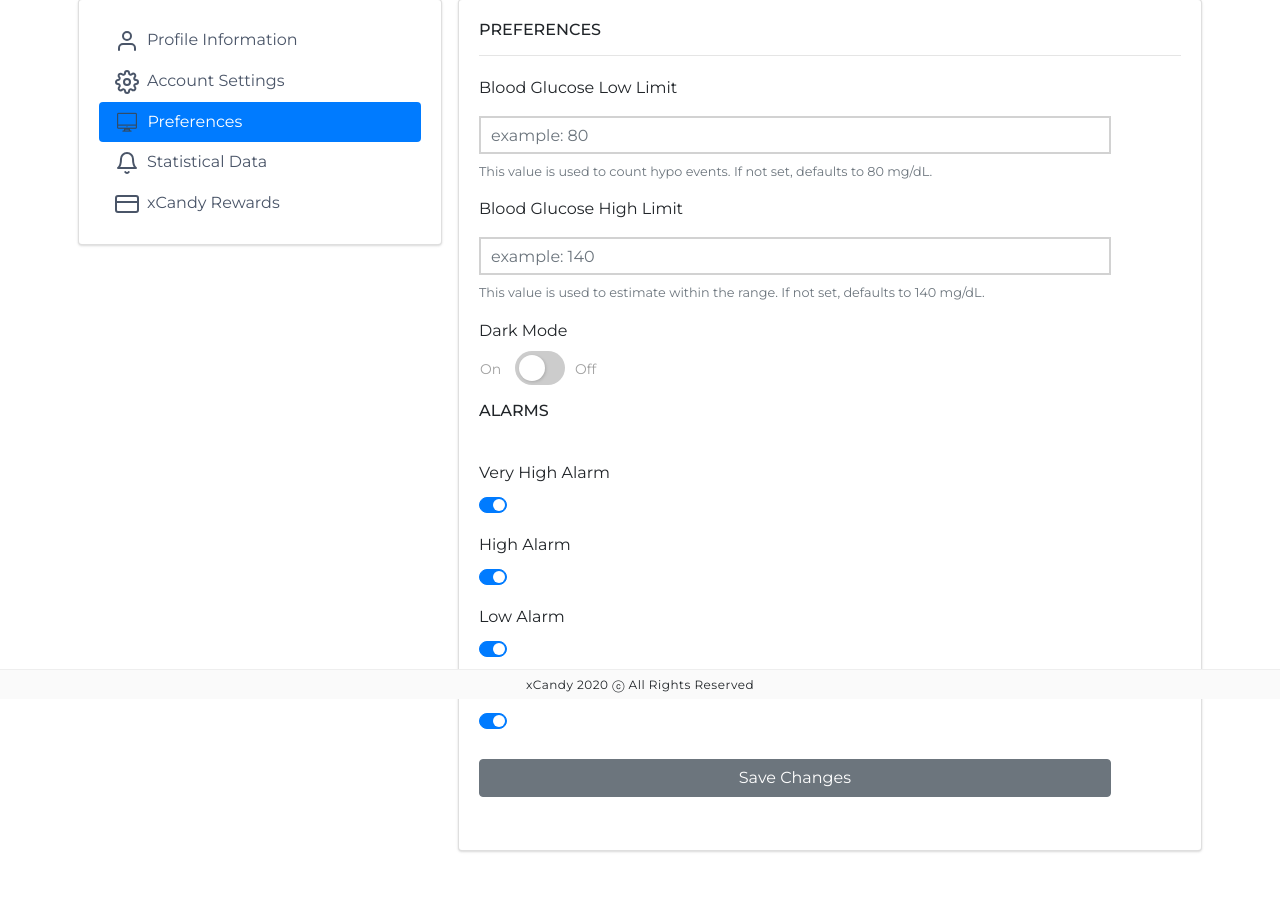
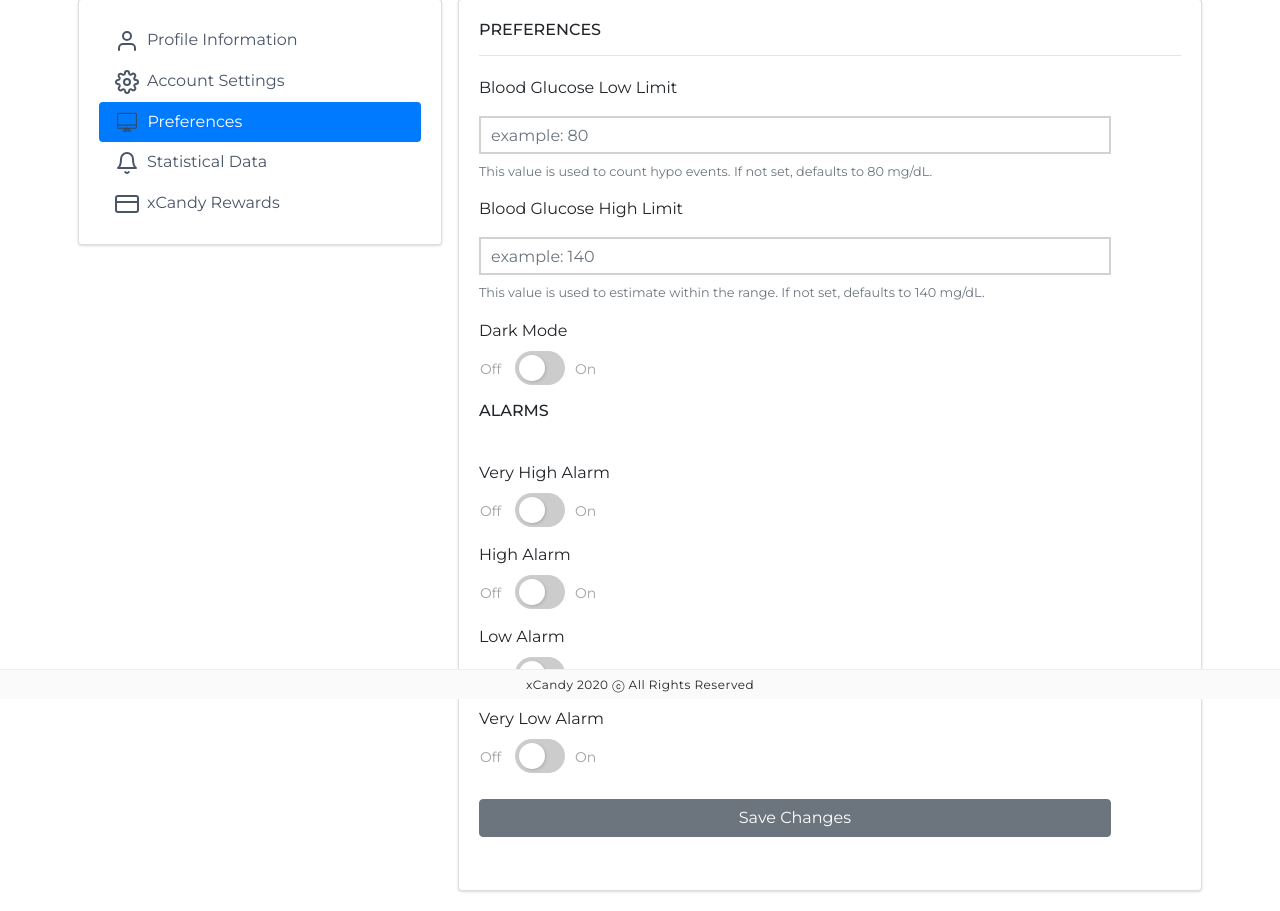
Before and after one commit to jquadirw/xcandycon, a Django app: page /settings/ in a window 1280 px wide, after a click on "Preferences". Shown: the part 101-1012 px from the top of the page. Before the commit the page ends 953 px from the top, so only its background shows below. Run offline with Django 3.2, Linux system fonts and the light colour scheme; a user stored in the database is signed in; parts of the project's set-up code (start-up, migrations or seed data) failed here and were passed over; some libraries are stand-ins or nearby versions.

Commit message:
settings prefs changes

```diff
--- a/webapp/templates/webapp/co/settings.html
+++ b/webapp/templates/webapp/co/settings.html
@@ -229,29 +229,45 @@
                   <div class="form-group">
                     <label for="username">Very High Alarm</label>
                     <div class="custom-control custom-control-nolabel custom-switch ml-auto">
-                      <input type="checkbox" class="custom-control-input" id="customSwitch1" checked="false">
-                      <label class="custom-control-label" for="customSwitch1"></label>
+                      <label class="switch">
+                        <input type="checkbox">
+                        <span class="slider round"></span>
+                        <div class="slider-left">Off</div>
+                        <div class="slider-right">On</div>
+                      </label>
                     </div>
                   </div>
                   <div class="form-group">
                     <label for="username">High Alarm</label>
                     <div class="custom-control custom-control-nolabel custom-switch ml-auto">
-                      <input type="checkbox" class="custom-control-input" id="customSwitch1" checked="false">
-                      <label class="custom-control-label" for="customSwitch1"></label>
+                      <label class="switch">
+                        <input type="checkbox">
+                        <span class="slider round"></span>
+                        <div class="slider-left">Off</div>
+                        <div class="slider-right">On</div>
+                      </label>
                     </div>
                   </div>
                   <div class="form-group">
                     <label for="username">Low Alarm</label>
                     <div class="custom-control custom-control-nolabel custom-switch ml-auto">
-                      <input type="checkbox" class="custom-control-input" id="customSwitch1" checked="false">
-                      <label class="custom-control-label" for="customSwitch1"></label>
+                      <label class="switch">
+                        <input type="checkbox">
+                        <span class="slider round"></span>
+                        <div class="slider-left">Off</div>
+                        <div class="slider-right">On</div>
+                      </label>
                     </div>
                   </div>
                   <div class="form-group">
                     <label for="username">Very Low Alarm</label>
                     <div class="custom-control custom-control-nolabel custom-switch ml-auto">
-                      <input type="checkbox" class="custom-control-input" id="customSwitch1" checked="false">
-                      <label class="custom-control-label" for="customSwitch1"></label>
+                      <label class="switch">
+                        <input type="checkbox">
+                        <span class="slider round"></span>
+                        <div class="slider-left">Off</div>
+                        <div class="slider-right">On</div>
+                      </label>
                     </div>
                   </div>
                   <button class="btn btn-secondary" type="button">Save Changes</button>
--- a/xcandyapp/static/css/settings/settings.css
+++ b/xcandyapp/static/css/settings/settings.css
@@ -149,7 +149,7 @@ input:checked+.slider:before {
   color: #a1a1a1;
 }
 
-.slider-right {
+.slider-left {
   -webkit-transform: rotate(0deg);
   transform: rotate(0deg);
   position: absolute;
@@ -159,7 +159,7 @@ input:checked+.slider:before {
   color: #a1a1a1;
 }
 
-.slider-left {
+.slider-right {
   -webkit-transform: rotate(0deg);
   transform: rotate(0deg);
   position: absolute;
```
